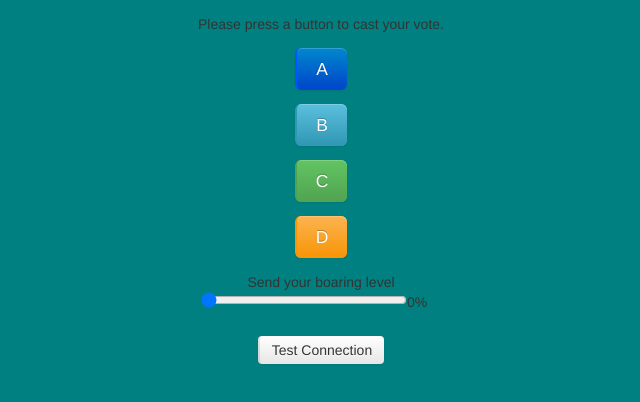
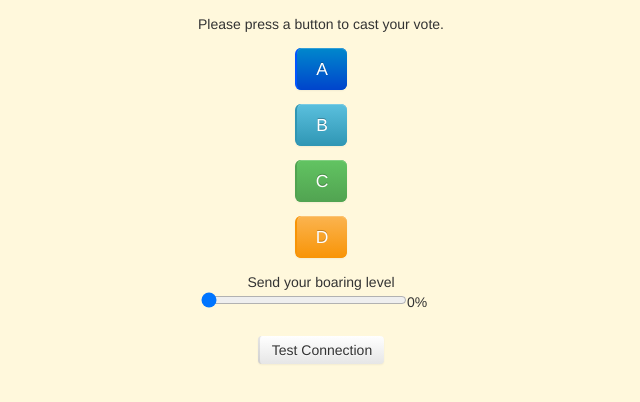
Before and after one commit to Senthile/msurvey, a website: page public/vote.html in a window 1280 px wide. Shown: the whole page, without its empty margins (319-959 px from the left). Drawn offline with Linux system fonts and the light colour scheme.

Commit message:
range added

```diff
--- a/public/vote.html
+++ b/public/vote.html
@@ -11,7 +11,7 @@
         body
         {
             overflow-x: hidden;
-            background: #008080;
+            background: #FFF8DC;
         }
 
         img
```
